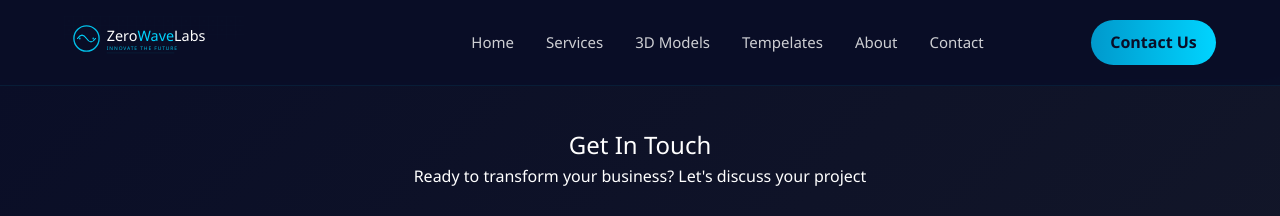
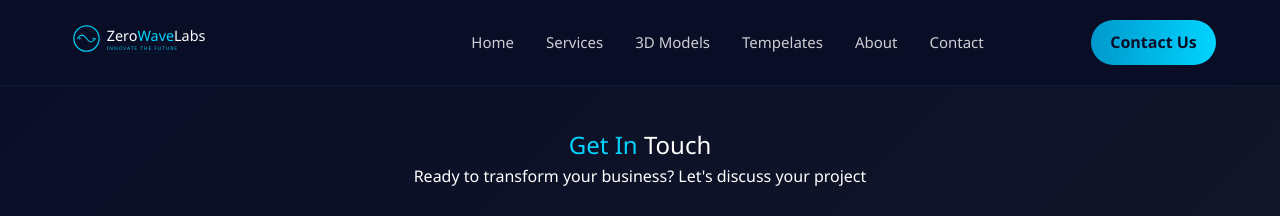
Before and after one commit to IbrahimAhmed413/ZeroWaveLabs, a React (Create React App) app: page /contact in a window 1280 px wide. Shown: the top 216 px of the page. Built offline with nearby package versions, Linux system fonts and the light colour scheme.

Commit message:
feat: redirect page

```diff
--- a/src/components/Contact.js
+++ b/src/components/Contact.js
@@ -5,7 +5,7 @@ export default function Contact(){
   return (
     <section id="contact" className="contact">
       <div className="section-header container">
-        <h2>Get In <span className="highlight">Touch</span></h2>
+        <h2 style={{color:" var(--primary-cyan)" }}>Get In <span className="highlight">Touch</span></h2>
         <p>Ready to transform your business? Let's discuss your project</p>
       </div>
       <div className="contact-content container">
```
Also changed, not shown: 1 other file (tests, documents, lock files or other folders).
